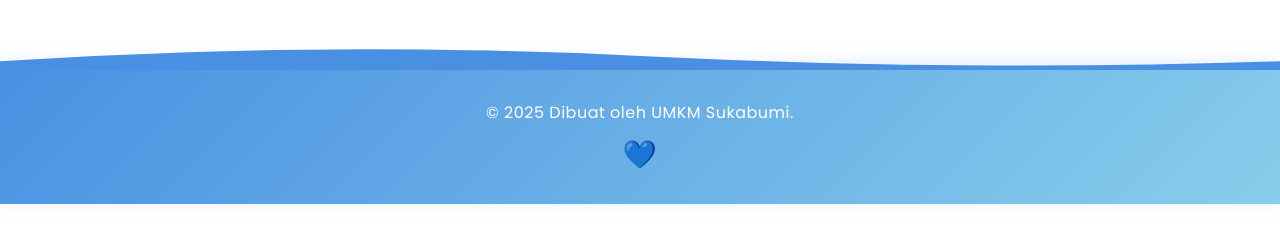
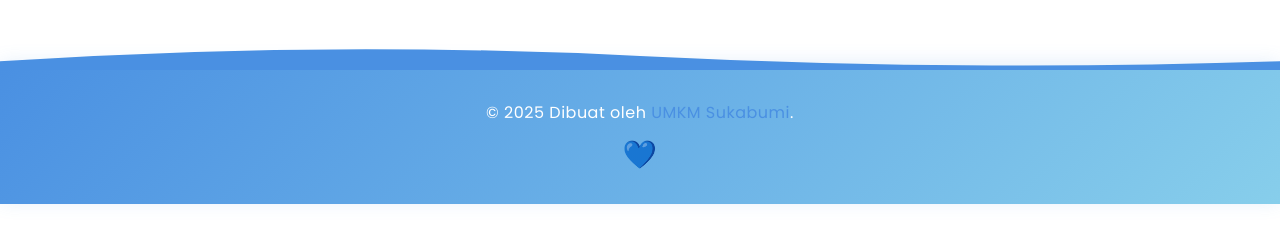
Before and after one commit to fossteksukabumi/epi-doni, a React (Vite) app: page /home in a window 1280 px wide. Shown: the part 7203-7445 px from the top of the page. Built offline with nearby package versions, Linux system fonts and the light colour scheme; no server answers.

Commit message:
Add Instagram link to footer
Updated the footer to include a link to UMKM Sukabumi's Instagram.

```diff
--- a/src/components/Footer/Footer.jsx
+++ b/src/components/Footer/Footer.jsx
@@ -3,10 +3,17 @@
 
 const Footer = () => {
   const year = new Date().getFullYear();
-
   return (
     <FooterContainer>
-      © {year} Dibuat oleh UMKM Sukabumi.
+      © {year} Dibuat oleh{" "}
+      <a
+        href="https://www.instagram.com/umkmsukabumi.web"
+        target="_blank"
+        rel="noopener noreferrer"
+      >
+        UMKM Sukabumi
+      </a>
+      .
     </FooterContainer>
   );
 };
```
